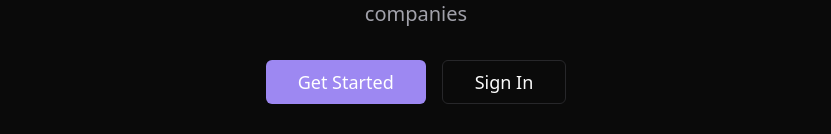
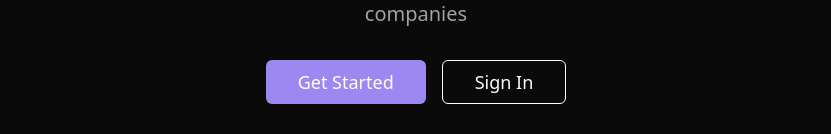
Before and after one commit to felixweser/midnight-creation-hub, a React (Vite) app: page / in a window 1280 px wide. Shown: the part 283-417 px from the top of the page, without its empty margins (224-1055 px from the left). Built offline with nearby package versions, Linux system fonts and the light colour scheme.

Commit message:
Change input field color to white
Updated the input field color to white for improved visibility and aesthetics.
[skip gpt_engineer]

```diff
--- a/src/index.css
+++ b/src/index.css
@@ -29,7 +29,7 @@
     --destructive-foreground: 0 0% 98%;
 
     --border: 240 4% 16%;
-    --input: 240 4% 16%;
+    --input: 0 0% 100%; /* Changed to white */
     --ring: 252 80% 74%;
 
     --radius: 0.5rem;
```
